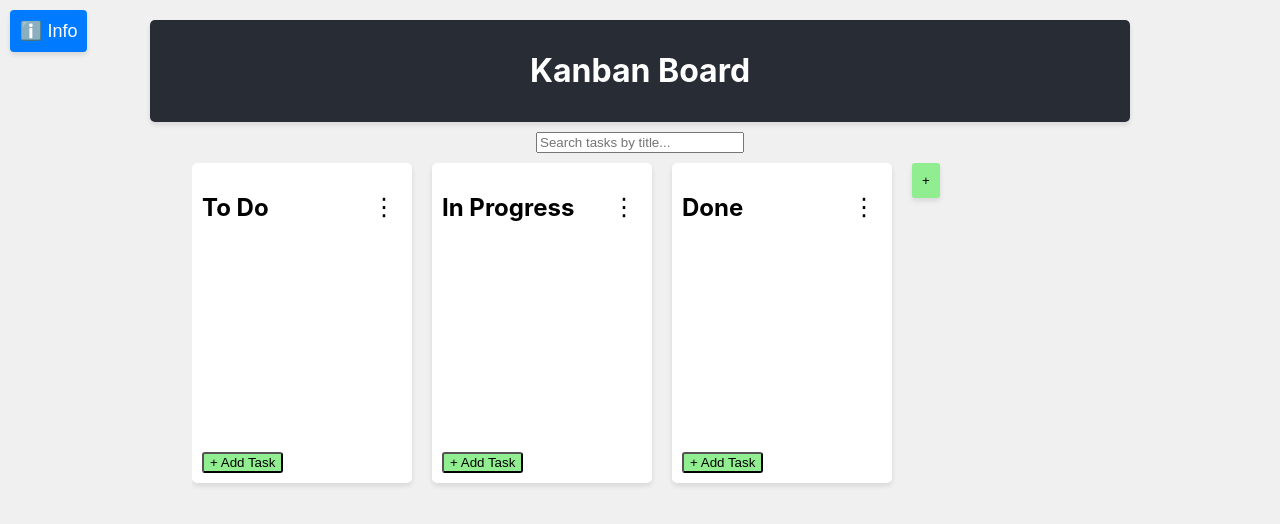
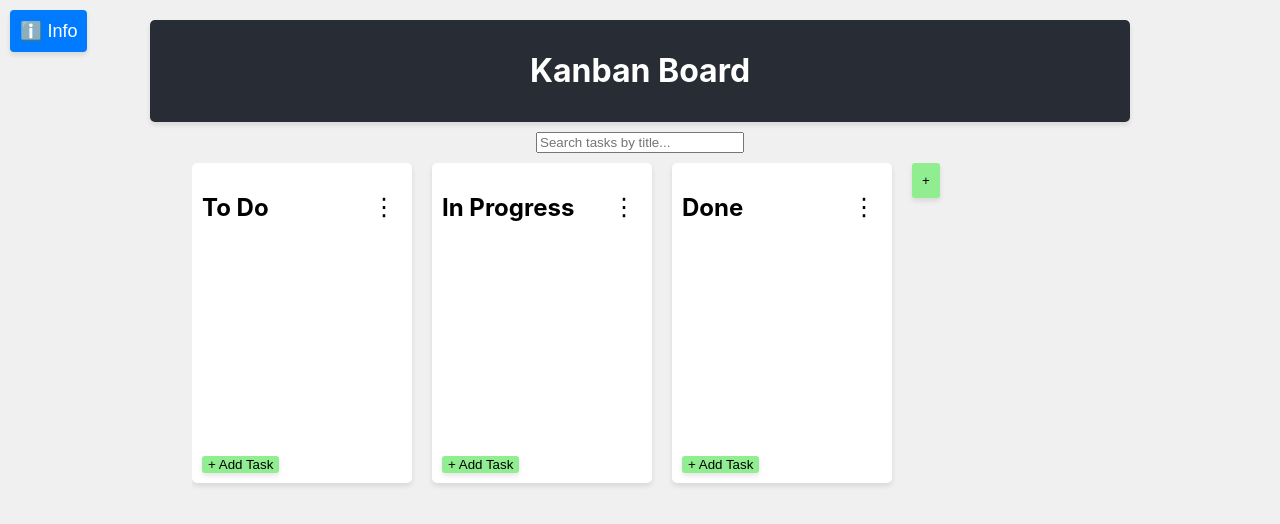
Before and after one commit to vquijano12/my-kanban-board, a React (Create React App) app in the folder kanban-board/: page / in a window 1280 px wide. Shown: the top 524 px of the page. Built offline with nearby package versions, Linux system fonts and the light colour scheme.

Commit message:
style: adjust styling for "add task" button

```diff
--- a/kanban-board/src/styles/Column.css
+++ b/kanban-board/src/styles/Column.css
@@ -62,6 +62,13 @@
 .Column .add-task-button button {
   background-color: lightgreen;
   border-radius: 3px;
+  border: none;
+  cursor: pointer;
+  box-shadow: 0 3px 5px rgba(0, 0, 0, 0.1);
+}
+
+.Column .add-task-button button:hover {
+  background-color: rgb(63, 177, 91);
 }
 
 /* Media queries for Column component */
```
